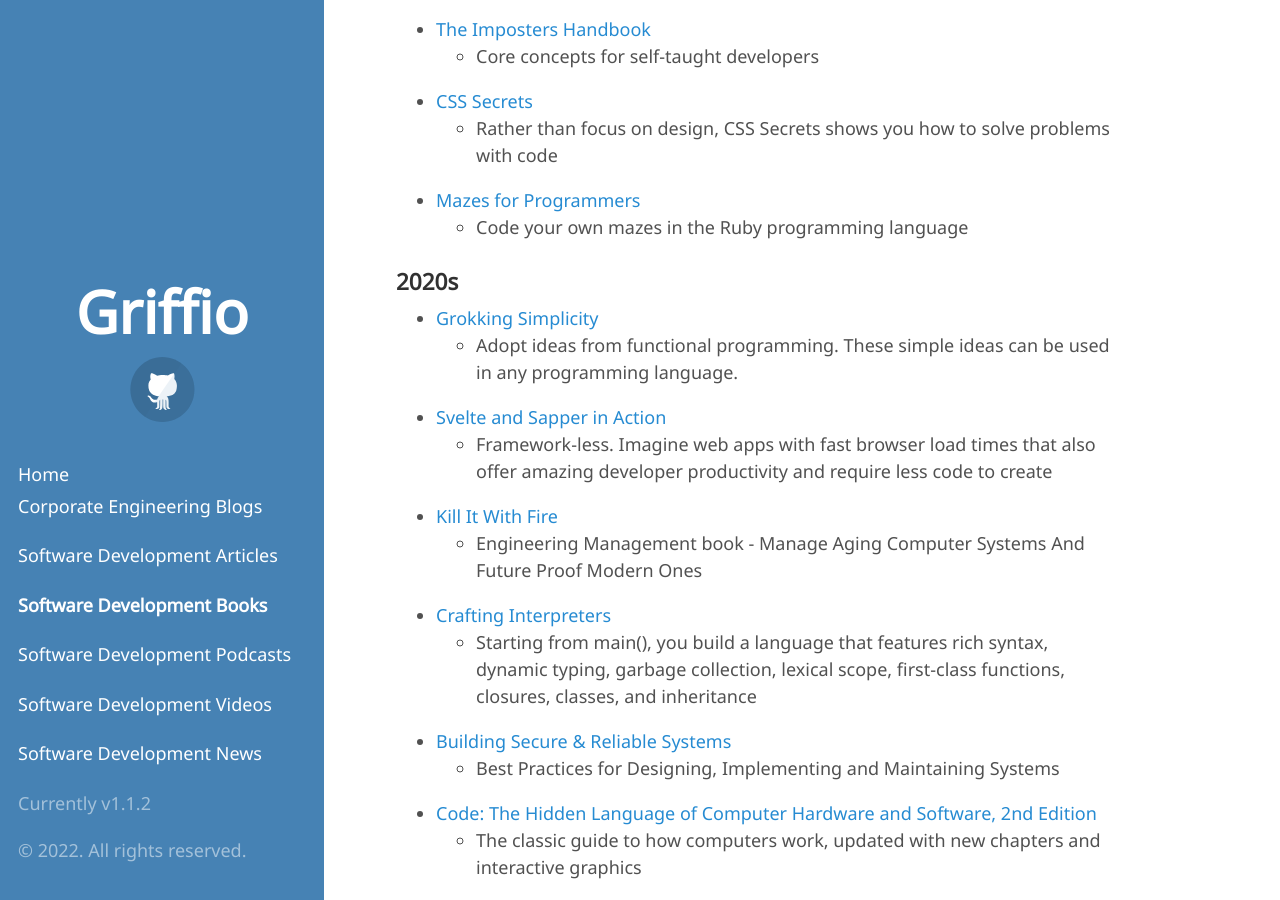
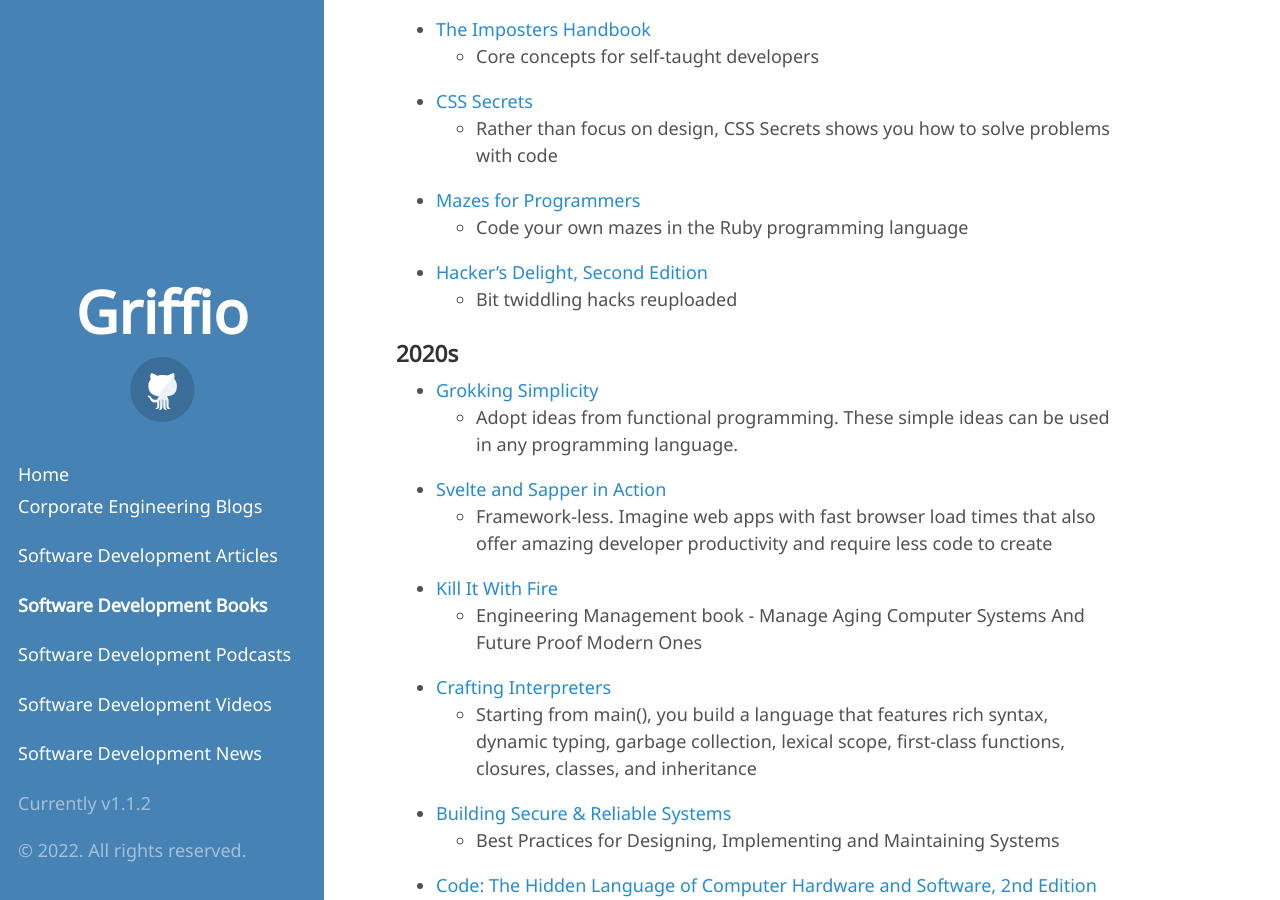
Before and after one commit to griffio/griffio.github.io, a Jekyll site: the page built from tech-books.md, in a window 1280 px wide and 900 px high, scrolled down 2684 px. Built offline with Jekyll 4.4.1, drawn with Linux system fonts in a browser that asks for light colours; some web fonts are replaced.

Commit message:
Hacker’s Delight, Second Edition

```diff
--- a/tech-books.md
+++ b/tech-books.md
@@ -85,6 +85,8 @@
   - Rather than focus on design, CSS Secrets shows you how to solve problems with code
 - [Mazes for Programmers](https://pragprog.com/titles/jbmaze/mazes-for-programmers/)
   - Code your own mazes in the Ruby programming language
+- [Hacker’s Delight, Second Edition](https://www.oreilly.com/library/view/hackers-delight-second/9780133084993/)
+  - Bit twiddling hacks reuploaded
 
 ### 2020s
 - [Grokking Simplicity](https://www.manning.com/books/grokking-simplicity)
```
